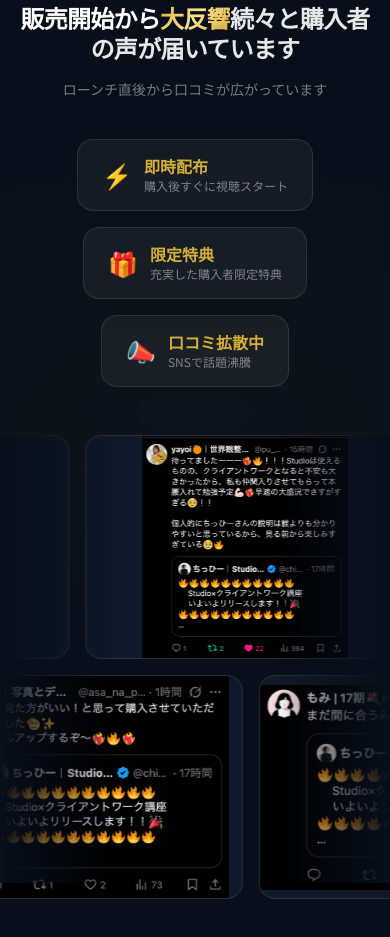
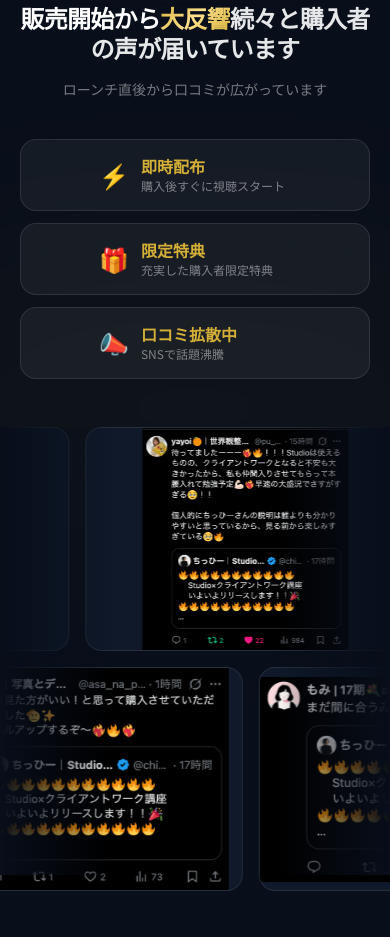
Before and after one commit to inabatomoro/studio-workflow-lp, a Next.js app: page /studio-workflow-lp/ in a window 390 px wide. Shown: the part 2000-2937 px from the top of the page. Built offline with nearby package versions, Linux system fonts and the light colour scheme.

Commit message:
Align LaunchBuzz metric cards uniformly on mobile
Co-Authored-By: Claude Sonnet 4.6 <noreply@anthropic.com>

```diff
--- a/components/landing/LaunchBuzz.tsx
+++ b/components/landing/LaunchBuzz.tsx
@@ -93,7 +93,7 @@ export function LaunchBuzz() {
         </FadeIn>
 
         {/* Metrics */}
-        <FadeIn delay={100} className="flex flex-wrap justify-center gap-4 mb-12">
+        <FadeIn delay={100} className="grid grid-cols-1 sm:grid-cols-3 gap-3 sm:gap-4 max-w-3xl mx-auto mb-12">
           {[
             { icon: "⚡", value: "即時配布", label: "購入後すぐに視聴スタート" },
             { icon: "🎁", value: "限定特典", label: "充実した購入者限定特典" },
@@ -101,12 +101,12 @@ export function LaunchBuzz() {
           ].map((item) => (
             <div
               key={item.label}
-              className="flex items-center gap-3 bg-white/5 border border-white/10 rounded-2xl px-6 py-4 backdrop-blur-sm"
+              className="flex items-center justify-center gap-3 bg-white/5 border border-white/10 rounded-2xl px-5 py-4 backdrop-blur-sm w-full"
             >
-              <span className="text-2xl">{item.icon}</span>
-              <div>
-                <div className="text-base font-black text-[#D4AF37] leading-tight">{item.value}</div>
-                <div className="text-xs text-white/45 mt-0.5">{item.label}</div>
+              <span className="text-2xl flex-shrink-0">{item.icon}</span>
+              <div className="text-left min-w-[150px]">
+                <div className="text-base font-black text-[#D4AF37] leading-tight whitespace-nowrap">{item.value}</div>
+                <div className="text-xs text-white/45 mt-0.5 whitespace-nowrap">{item.label}</div>
               </div>
             </div>
           ))}
```
